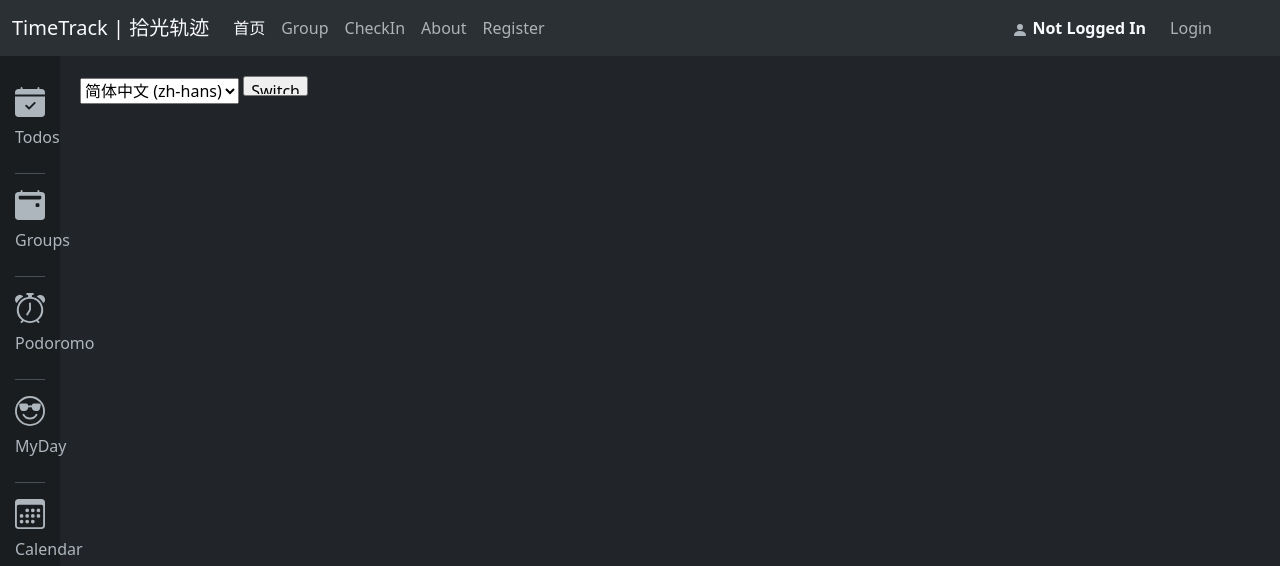
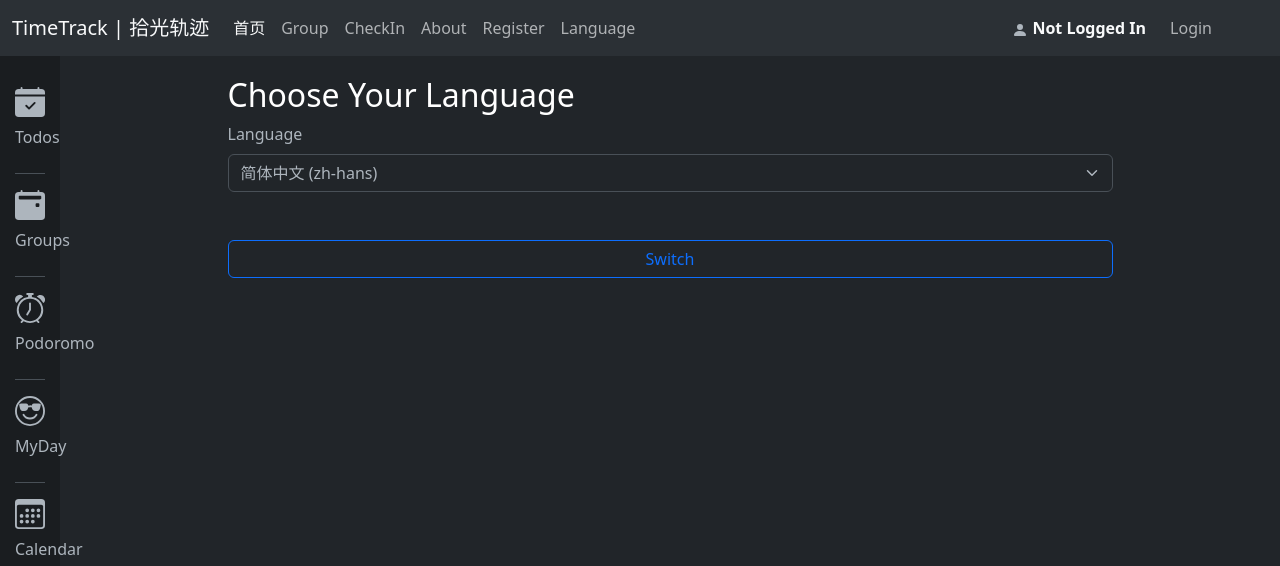
Before and after one commit to lxy1010/TimeTrackProject, a Django app: page /language/ in a window 1280 px wide. Shown: the top 566 px of the page. Run offline with Django 5.2, Linux system fonts and the light colour scheme; some libraries are stand-ins or nearby versions.

Commit message:
新增了语言选项 修复了一些Bug

```diff
--- a/TimeTrack/static/TimeTrack/css/style.css
+++ b/TimeTrack/static/TimeTrack/css/style.css
@@ -30,12 +30,21 @@
     color: #86b7fe;
     border-left: 3px solid;
     transition: 0.3s;
+    filter: drop-shadow(0 0 25px #86b7fe);
 }
 
 #login:hover {
     color: #e685b5;
     border-left: 3px solid;
     transition: 0.3s;
+    filter: drop-shadow(0 0 25px #e685b5);
+}
+
+#language:hover {
+    color: #a52834;
+    border-left: 3px solid;
+    transition: 0.3s;
+    filter: drop-shadow(0 0 25px #a52834);
 }
 
 .sidebar {
--- a/templates/TimeTrack/base.html
+++ b/templates/TimeTrack/base.html
@@ -34,10 +34,13 @@
                 <li class="nav-item">
                     <a class="nav-link" href="{% url 'registration:register' %}" id="register">{% translate 'Register' %}</a>
                 </li>
+                <li class="nav-item">
+                    <a class="nav-link" href="{% url 'language:index' %}" id="language">{% translate 'Language' %}</a>
+                </li>
             </ul>
         </div>
         <div class="ms-auto mx-5">
-            <ul class="navbar-nav">
+            <ul class="navbar-nav d-flex flex-row">
                 <li class="nav-item d-flex align-items-center">
                     <p class="my-auto mx-3">
                         <svg xmlns="http://www.w3.org/2000/svg" width="16" height="16" fill="currentColor"
--- a/templates/TimeTrack/group.html
+++ b/templates/TimeTrack/group.html
@@ -25,7 +25,7 @@
                 <div class="on-group accordion-item">
                     <h2 class="accordion-header" id="header-{{ each.id }}" data-group-id="{{ each.id }}">
                         <a style="text-decoration-line: none; background-color: var(--bs-accordion-bg); padding: 3px; height: 42px;"
-                           class="accordion-button nav-item" type="button"
+                           class="accordion-button nav-item pe-3" type="button"
                            data-bs-toggle="collapse"
                            data-bs-target="#collapse-{{ each.id }}" aria-expanded="true"
                            aria-controls="collapse-{{ each.id }}">
--- a/templates/language/index.html
+++ b/templates/language/index.html
@@ -2,24 +2,25 @@
 {% load i18n %}
 
 {% block content %}
-    <div style="flex: 1; align-content:center;">
-        <form action="{% url 'set_language' %}" method="post"
-              style="margin-block-end: 0em;">{% csrf_token %}
+    <div class="w-75 mx-auto">
+        <h2>{% translate 'Choose Your Language' %}</h2>
+        <form action="{% url 'set_language' %}" method="post">
+            {% csrf_token %}
             <input name="next" type="hidden" value="{{ redirect_to }}">
-            <select name="language">
+            <label for="choose" class="form-label">{% translate 'Language' %}</label>
+            <select id="choose" class="form-select" name="language">
                 {% get_current_language as LANGUAGE_CODE %}
                 {% get_available_languages as LANGUAGES %}
                 {% get_language_info_list for LANGUAGES as languages %}
                 {% for language in languages %}
-                    <option value="{{ language.code }}"{% if language.code == LANGUAGE_CODE %}
+                    <option class="" value="{{ language.code }}"{% if language.code == LANGUAGE_CODE %}
                             selected{% endif %}>
                         {{ language.name_local }} ({{ language.code }})
                     </option>
                 {% endfor %}
             </select>
 
-            <input type="submit"
-                   value={% translate "Switch" %} style="font-size:12;height:20px">
+            <input type="submit" class="btn btn-outline-primary w-100 my-5" value={% translate "Switch" %}>
         </form>
     </div>
 {% endblock %}
```
Also changed, not shown: locale/en/LC_MESSAGES/django.po, locale/zh_HANS/LC_MESSAGES/django.po, readme.md, 2 other files.
